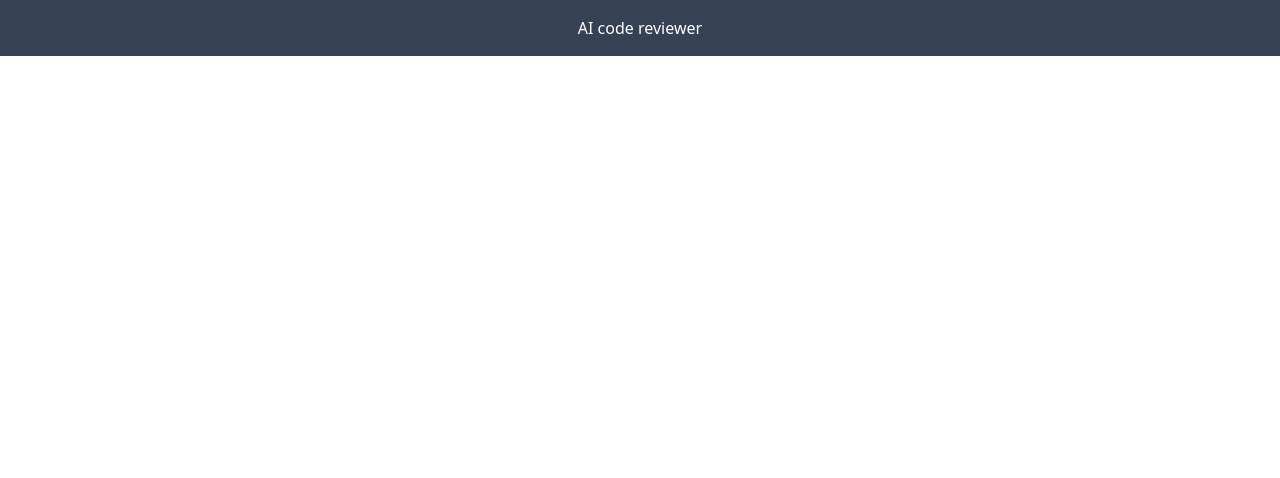
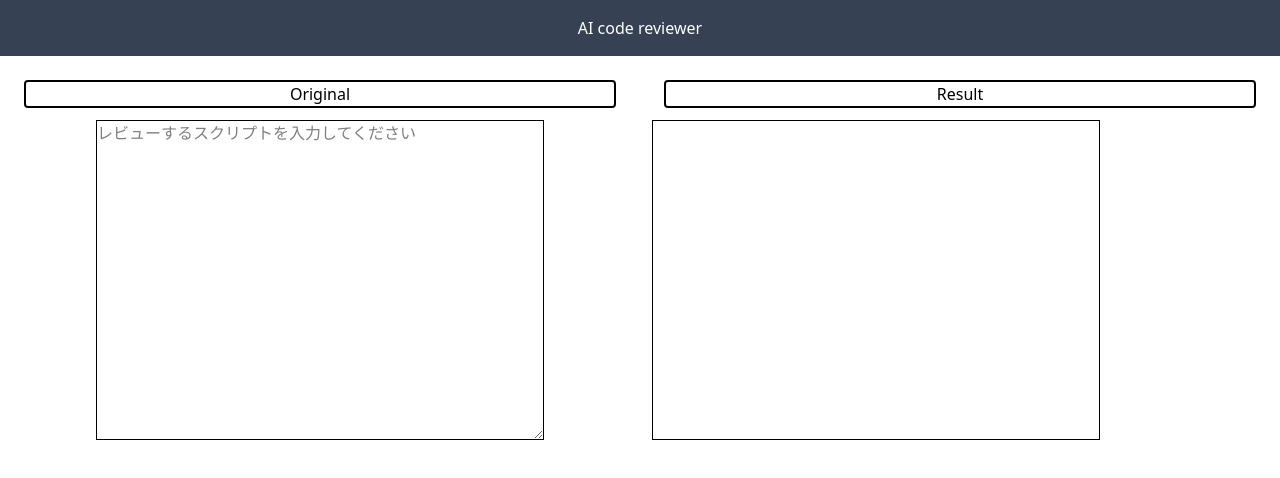
Before and after one commit to loverboykosu/code_reviewer, a React (Vite) app in the folder home/programming/code_reviewer/: page / in a window 1280 px wide. Shown: the top 478 px of the page. Built offline with nearby package versions, Linux system fonts and the light colour scheme.

Commit message:
feat: add frame

```diff
--- a/home/programming/code_reviewer/src/App.jsx
+++ b/home/programming/code_reviewer/src/App.jsx
@@ -1,5 +1,4 @@
 import { useState } from "react";
-import "./App.css";
 import CodeReviewer from "./components/CodeReviewer";
 
 function App() {
--- a/home/programming/code_reviewer/src/components/CodeReviewer.jsx
+++ b/home/programming/code_reviewer/src/components/CodeReviewer.jsx
@@ -1,9 +1,39 @@
+import { useState } from "react";
 const CodeReviewer = () => {
+  const [hasOriginWord, setHasOriginWord] = useState(false);
+  const [originWord, setOriginWord] = useState("");
+  const getText = (e) => {
+    setOriginWord(e.target.value);
+    setHasOriginWord(true);
+  };
   return (
     <>
       <div className="bg-gray-700 text-white text-center p-4">
         <h1>AI code reviewer</h1>
       </div>
+
+      <div className="flex flex-row">
+        {/* オリジナル言語 */}
+        <div className="origin basis-1/2 text-center m-3">
+          <h2 className="border-2 border-solid m-3 rounded">Original</h2>
+          <textarea
+            className="border-1 border-solid w-md min-h-80"
+            name=""
+            id=""
+            placeholder="レビューするスクリプトを入力してください"
+            onChange={getText}
+          ></textarea>
+        </div>
+        {/* 翻訳後 */}
+        <div className="origin basis-1/2 m-3">
+          <h2 className="border-2 border-solid m-3 text-center rounded">
+            Result
+          </h2>
+          <div className="border-1 border-solid w-md min-h-80 ">
+            {hasOriginWord && originWord}
+          </div>
+        </div>
+      </div>
     </>
   );
 };
```
